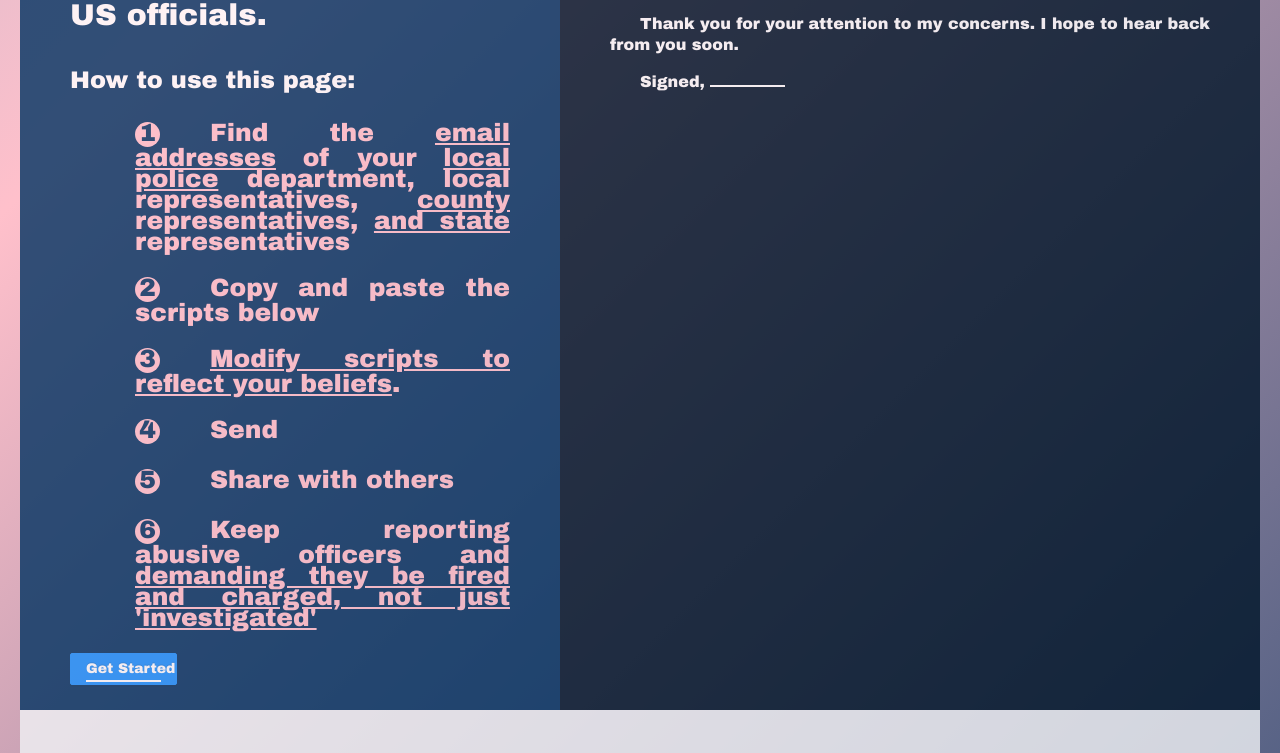
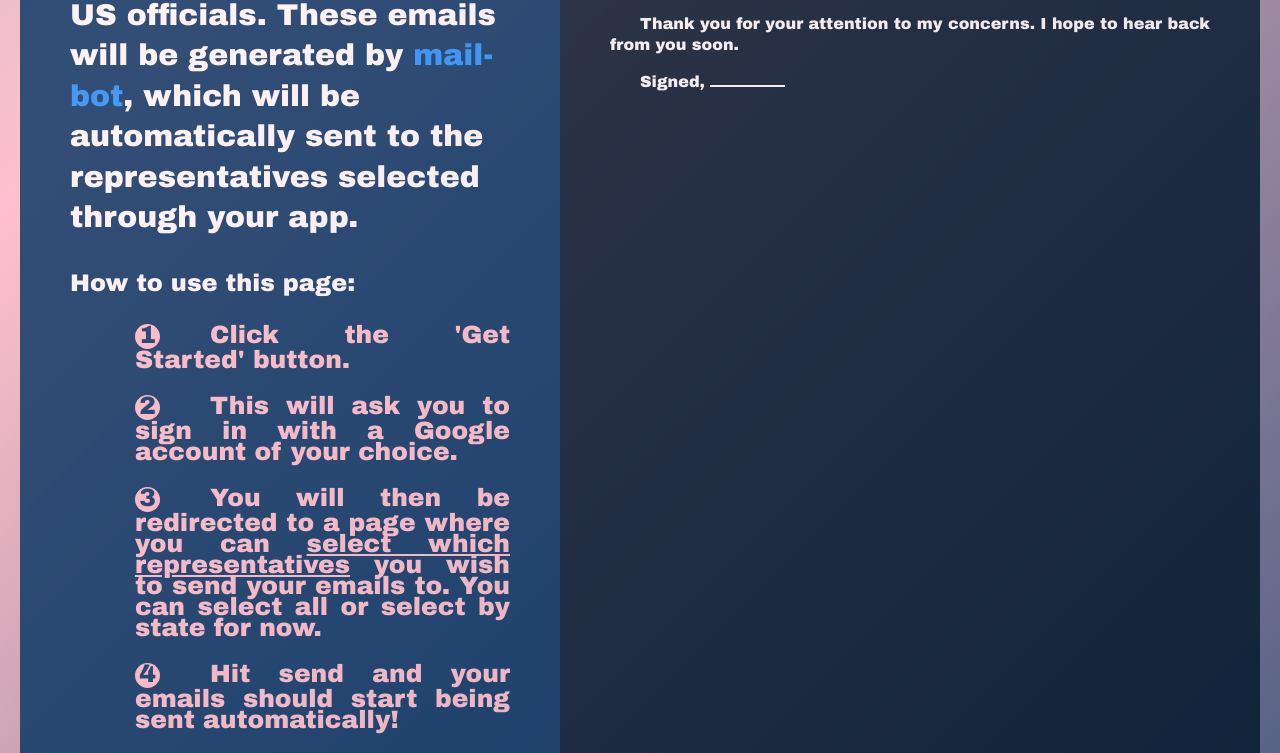
Before and after one commit to cvaldez98/activism-web-client, a React (Create React App) app: page / in a window 1280 px wide. Shown: the part 580-1333 px from the top of the page. Built offline with nearby package versions, Linux system fonts and the light colour scheme.

Commit message:
Overhaul description

```diff
--- a/src/App.js
+++ b/src/App.js
@@ -1,5 +1,4 @@
 import React from 'react';
-import logo from './logo.svg';
 import './App.css';
 import 'antd/dist/antd.css';
 import './styles.css';
@@ -28,20 +27,22 @@ function App() {
     <Layout>
       <Content id='home' style={{ padding: '25px 50px', backgroundColor: '#003261'}}>
             <Title style={{ color: 'pink'}}>Reach out to your representatives quickly and efficiently.</Title>
-            {/* <h1>Send email to your elected representatives quickly.</h1> */}
             <Title level={2} style={{ color: 'white'}}>In light of recent events, We have created this tool to send emails
               (using the template from nomoreracistcops.github.io) to a list of <b>188</b> elected US officials.
+              These emails will be generated by <b><a href="https://github.com/alandgton/activism-mailbot">mail-bot</a></b>, which will be automatically sent to the representatives selected through your app.
               </Title>
               <Title level={3} style={{ textAlign: 'left', color: 'white'}}>How to use this page:</Title>
             <ol>
-              <li>Find the <u>email addresses</u> of your <u>local police</u> department, local representatives, <u>county</u> representatives, <u>and state</u> representatives</li>
-              <li>Copy and paste the scripts below</li>
-              <li><u>Modify scripts to reflect your beliefs</u>.</li>
-              <li>Send</li>
+              <li>Click the 'Get Started' button.</li>
+              <li>This will ask you to sign in with a Google account of your choice.</li>
+              <li>You will then be redirected to a page where you can <u>select which representatives</u> you wish to send your emails to.
+                You can select all or select by state for now.</li>
+              <li>Hit send and your emails should start being sent automatically! </li>
+              <li>Additionally, if you don't see your local representative listed, Find the <u>email addresses</u> of your <u>local police</u> department, local representatives, <u>county</u> representatives, <u>and state</u> representatives and submit them through <a href="https://forms.gle/Duy52iF4i5kvyb9K8">this form.</a></li>
               <li>Share with others</li>
               <li>Keep reporting abusive officers and <u>demanding they be fired and charged, not just 'investigated'</u></li>
             </ol>
-        <Button type="primary" style={{ textAlign: 'right'}}> Get Started</Button>
+            <Button style={{ marginTop: '20px' }}type='primary' size='large' block> Let's get started </Button>
       </Content>
       <Sider width='700' style={{ textAlign: 'center', padding: '25px 50px' }}>
         <SampleEmail></SampleEmail>
```
